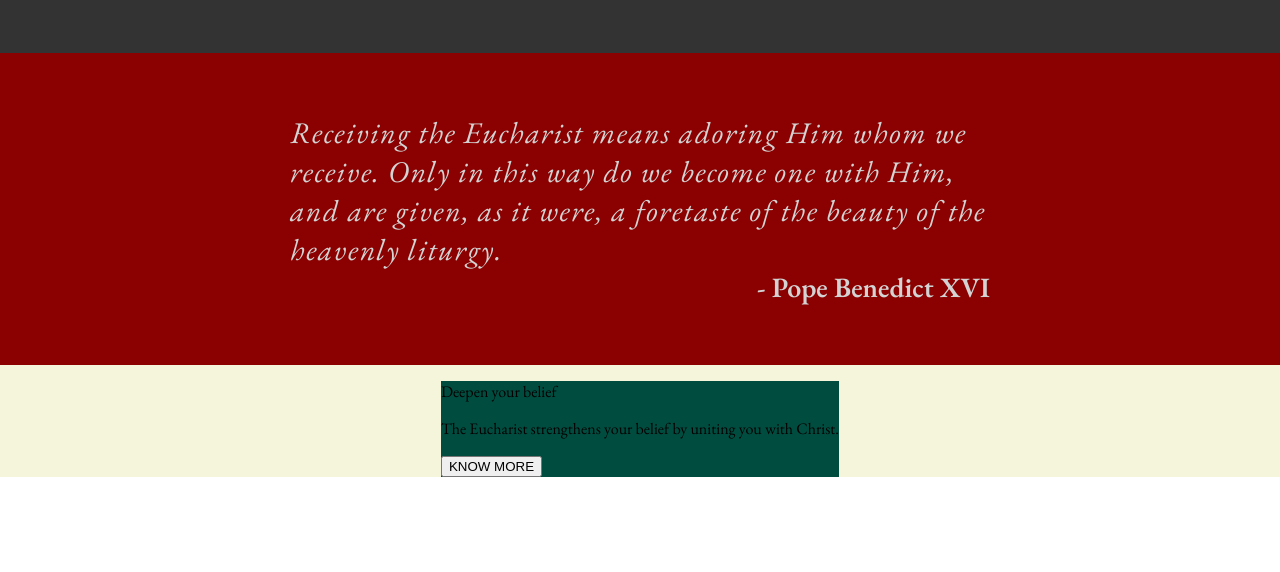
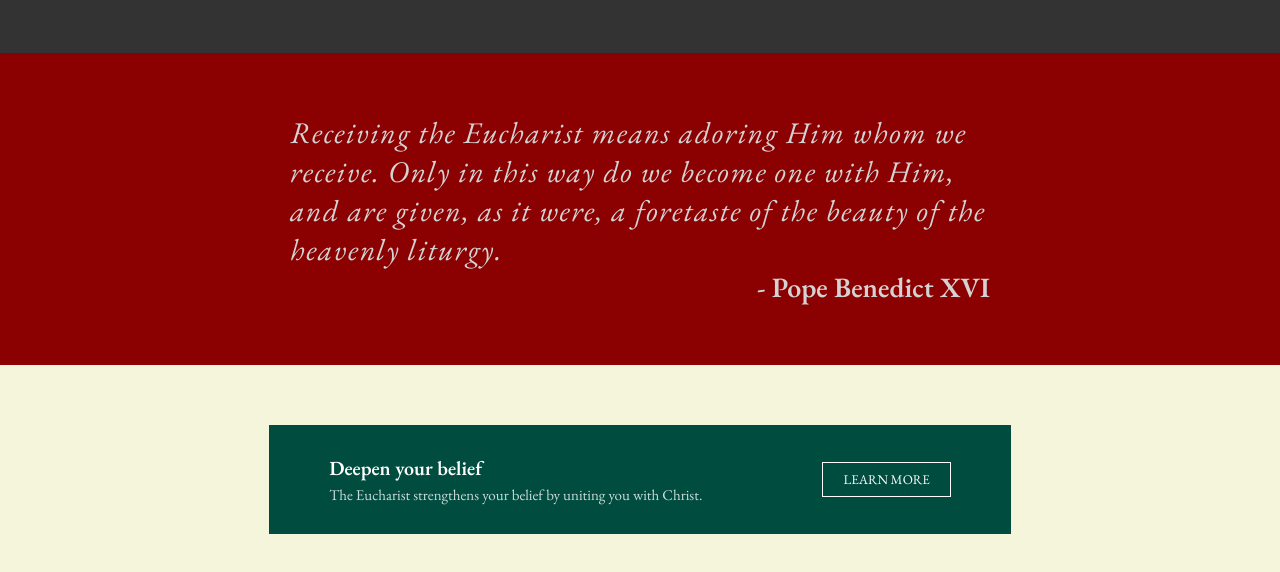
Before and after one commit to Jaegermeisty/Odin-Landing-Page-Project, a plain HTML site: page index.html in a window 1280 px wide. Shown: the part 1078-1650 px from the top of the page. Before the commit the page ends 1555 px from the top, so only its background shows below. Drawn offline with nearby package versions, Linux system fonts and the light colour scheme.

Commit message:
Finished styling the fourth section

```diff
--- a/index.html
+++ b/index.html
@@ -81,7 +81,8 @@
             <p class="feature-title">Deepen your belief</p>
             <p class="feature-desc">The Eucharist strengthens your belief by uniting you with Christ.</p>
           </div>
-          <button class="feature-button">KNOW MORE</button>
+          <button class="feature-button"
+          onclick="window.open('https://www.eucharisticrevival.org/learn-resources', '_blank');">LEARN MORE</button>
         </div>
       </div>
     </section>
--- a/styles.css
+++ b/styles.css
@@ -70,13 +70,16 @@ h1 {
 
 .button-front {
   background-color: #004D40;
-  color: #FFFFFF;
   border: none;
-  font-family: "EB Garamond", serif;
   font-size: 16px;
   padding: 12px 18px;
   border-radius: 5px;
   margin-top: 8px;
+}
+
+button {
+  color: white;
+  font-family: "EB Garamond", serif;
   cursor: pointer;
 }
 
@@ -166,8 +169,42 @@ hr {
   display: flex;
   justify-content: center;
   align-items: center;
+  margin: auto;
+}
+
+.feature-box {
+  background-color: #004D40;
+  margin: 60px auto;
 }
 
 .feature-content {
+  padding: 30px 60px;
+  display: flex;
+  justify-content: space-between;
+  gap: 120px;
+  align-items: center;
+}
+
+.feature-title, .feature-desc {
+  color: #FFFFFF;
+  margin: 0;
+  padding: 0;
+}
+
+.feature-title {
+  font-size: 20px;
+  font-weight: 600;
+  margin-bottom: 4px;
+}
+
+.feature-desc {
+  font-size: 15px;
+  font-weight: 300;
+  opacity: 80%;
+}
+
+.feature-button {
   background-color: #004D40;
+  border: 1px solid white;
+  padding: 8px 20px;
 }
```
